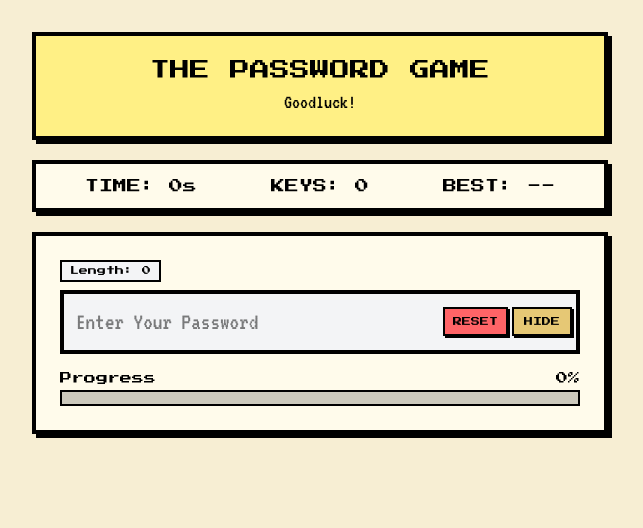
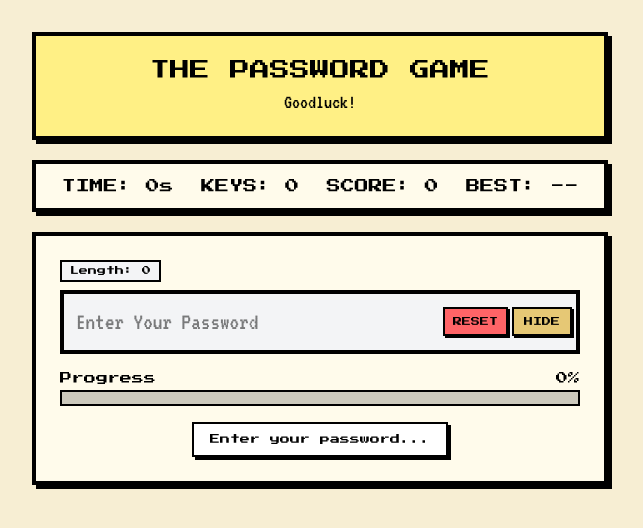
Before and after one commit to nandinatsetseg-alt/password-game, a Next.js app: page / in a window 1280 px wide. Shown: the top 528 px of the page, without its empty margins (320-963 px from the left). Built offline with nearby package versions, Linux system fonts and the light colour scheme.

Commit message:
full frontend

```diff
--- a/src/app/page.js
+++ b/src/app/page.js
@@ -1,5 +1,4 @@
 "use client";
-import { Unlock } from "next/font/google";
 import { useEffect, useMemo, useState } from "react";
 import confetti from "canvas-confetti";
 export default function Home() {
@@ -10,7 +9,9 @@ export default function Home() {
   const [keystrokes, setKeystrokes ] = useState(0);
   const [seconds, setSeconds] = useState(0);
   const [gameStarted, setGameStarted] = useState(false);
+  const [reaction, setReaction] = useState("Enter your password...")
   const [bestScore, setBestScore] = useState(null);
+  const [scoreChanged, setScoreChanged] = useState(false);
   const rule_1 = /[a-z]/.test(password);
   const rule_2 = rule_1 && /[0-9]/.test(password);
   const rule_3 = rule_2 && /[A-Z]/.test(password);
@@ -168,6 +169,37 @@ export default function Home() {
       },
    ]
    useEffect(() => {
+    if (!password) {
+      setReaction("Enter your password...");
+      return;
+    }
+    if (passedCount === 8) {
+      setReaction("YOU DID IT?! CONGRATS");
+      return;
+    }
+    if (password.length >= 100) {
+      setReaction("PLEASE STOP. THIS IS A PASSWORD.");
+      return
+    }
+    if (password.length >= 50) {
+      setReaction("This password is becoming a novel...");
+      return;
+    }
+    if (passedCount >= 6) {
+      setReaction("Okay. You're actually good at this.");
+      return;
+    }
+    if (passedCount >= 4) {
+      setReaction("It gets worse from here.");
+      return;
+    }
+    if (passedCount >= 2) {
+      setReaction("Not bad. Keep going!");
+      return;
+    }
+    setReaction("Let's see what you've got.");
+   }, [password, passedCount])
+   useEffect(() => {
     let interval;
     if (gameStarted && passedCount < 8) {
       interval = setInterval(() => {
@@ -185,7 +217,7 @@ export default function Home() {
     setPrevPassedCount(passedCount);
    }, [passedCount, password, prevPassedCount])
    useEffect(() => {
-    if (passedCount === 8) {
+    if (passedCount !== 8 || !gameStarted) return;
       confetti({
         particleCount:150,
         spread: 100,
@@ -193,15 +225,41 @@ export default function Home() {
         colors: ['#e6c875', '#2ec4b6', '#e63946', '#ffd166', '#06d6a0']
       });
       const finalTime = Math.max(1, seconds);
-      const newScore = { time: finalTime, keys: keystrokes};
-      const saved = localStorage.getItem("password_game_best");
-      const currentBest = saved ? JSON.parse(saved) : null;
-      if (!currentBest || finalTime < currentBest.time) {
-        localStorage.setItem("password_game_best", JSON.stringify(newScore));
-        setBestScore(newScore);
-      }
+      const finalScore = Math.max(
+        0, (passedCount * 1000) - (finalTime * 50) - (keystrokes * 10)
+      );
+      const newScores = {
+        score: finalScore,
+        time: finalTime,
+        keys: keystrokes,
+      };
+      try {
+        const saved = localStorage.getItem("password_game_best");
+        const currentBest = saved ? JSON.parse(saved) : null;
+        if (!currentBest || finalScore > currentBest.score) {
+          localStorage.setItem(
+            "password_game_best",
+            JSON.stringify(newScores)
+          );
+          setBestScore(newScores);
+        } else {
+          setBestScore(currentBest); }
+        } catch (error) {
+          console.error("Could not save best score:", error);
+      setBestScore(newScores);
     }
-   }, [passedCount, rulesList.length, gameStarted, seconds, keystrokes]);
+   }, [passedCount, gameStarted]);
+   const score = Math.max(0,
+    (passedCount * 1000) - (seconds * 50) - (keystrokes * 10)
+  );
+  useEffect(() => {
+    if (passedCount === 0) return;
+    setScoreChanged(true);
+    const timer = setTimeout(() => {
+      setScoreChanged(false);
+    }, 200);
+    return () => clearTimeout(timer);
+  }, [passedCount])
    const currentTheme = themes[Math.min(passedCount, themes.length - 1)];
   return (
     <div className={`flex flex-col justify-start p-4 items-center w-full min-h-screen text-black font-[VT323] sm:p-8 selection:bg-[#e6c875] transition-colors duration-700 ${currentTheme.bg}`}>
@@ -213,9 +271,10 @@ export default function Home() {
           <p className="text-xl text-brown-300">Goodluck!</p>
         </div>
         <div className={`border-4 p-3 shadow-[4px_4px_0px_0px_#000] flex justify-around text-xs sm:text-sm font-['Press_Start_2P'] ${currentTheme.card}`}>
-          <div>TIME: {seconds}s</div>
+          <div className={seconds >= 30 ? "text-red-500 animate-pulse" : ""}>TIME: {seconds}s</div>
           <div>KEYS: {keystrokes}</div>
-          <div>BEST: {bestScore ? `${bestScore.time}s` : "--"}</div>
+          <div className={`transition-all duration-200 ${scoreChanged ? "scale-125 text-green-500" : "scale-100"}`}>SCORE: {score}</div>
+          <div>BEST: {bestScore ? bestScore.score : "--"}</div>
         </div>
         <div className={` border-4 p-4 sm:p-6 shadow-[4px_4px_0px_0px_#000] transition-colors duration-500 ${currentTheme.card} ${isShaking ? "animate-shake" : ""}`}>
           <div className="flex justify-between items-center mb-2">
@@ -224,7 +283,7 @@ export default function Home() {
             </span>
           </div>
           <div className="relative flex items-center">
-              <input className={`w-full border-4 p-3 pr-44 font-['VT323'] text-2xl outline-none transition-colors ${currentTheme.input}`}
+              <input className={`w-full border-4 p-3 pr-44 font-['VT323'] text-2xl outline-none transition-all duration-300 ${showPassword ? "blur-0" : "blur-[3px]"} ${currentTheme.input}`}
               type={showPassword ? "text" : "password"}
               placeholder="Enter Your Password"
               value={password}
@@ -235,10 +294,10 @@ export default function Home() {
                 }
               }/>
               <div className="absolute right-2 flex space-x-1">
-                  <button onClick={() => {setPassword(""); setPrevPassedCount(0); setGameStarted(false); setSeconds(0); setKeystrokes(0)}} className="font-['Press_Start_2P'] text-[9px] bg-red-400 hover:bg-red-300 text-black border-2 border-black px-2 py-1.5 shadow-[2px_2px_0px_0px_#000] active:translate-y-[1px] active:shadow-none select-none uppercase" title="Reset Password">
+                  <button onClick={() => {setPassword(""); setPrevPassedCount(0); setGameStarted(false); setSeconds(0); setKeystrokes(0); setScoreChanged(false);}} className="font-['Press_Start_2P'] text-[9px] bg-red-400 hover:bg-red-300 text-black border-2 border-black px-2 py-1.5 shadow-[2px_2px_0px_0px_#000] active:translate-y-[1px] active:shadow-none select-none uppercase" title="Reset Password">
                         RESET
                   </button>
-                  <button onClick={() => setShowPassword(!showPassword)} className={`font-['Press_Start_2P'] text-[9px] bg-[#e6c875] hover:bg-[#d8b863] text-black border-2 border-black px-2.5 py-1.5 shadow-[2px_2px_0px_0px_#000] active:translate-y-[1px] active:shadow-none uppercase ${currentTheme.accent}`}>
+                  <button onClick={() => setShowPassword(!showPassword)} className={`font-['Press_Start_2P'] text-[9px] bg-[#e6c875] hover:bg-[#d8b863] text-black border-2 border-black px-2.5 py-1.5 shadow-[2px_2px_0px_0px_#000] active:translate-y-[1px] active:shadow-none uppercase transition-all duration-200 ${showPassword ? "scale-100" : "scale-110 rotate-2"} ${currentTheme.accent}`}>
                     {showPassword ? "HIDE" : "SHOW"}
                   </button>
               </div>
@@ -252,6 +311,9 @@ export default function Home() {
           <div className="w-full h-4 bg-black/20 border-2 border-black p-0.5 overflow-hidden">
             <div className={`h-full transition-all duration-500 ${passedCount === rulesList.length ? "bg-green-400 animate-pulse " : currentTheme.accent || "bg-yellow-400"}`} style={{width: `${progressPercentage}%`}}>
           </div>
+          </div>
+          <div className="mt-4 text-center">
+            <div className={`inline-block border-2 border-black px-4 py-2 font-['Press_Start_2P'] text-[9px] sm:text-[10px] shadow-[3px_3px_0px_0px_#000] transition-all duration-300 ${passedCount === 8 ? "bg-green-300 animate-bounce" : passedCount >= 6 ? "bg-yellow-200" : "bg-white"}`}>{reaction}</div>
           </div>
         </div>
         <div>
```
